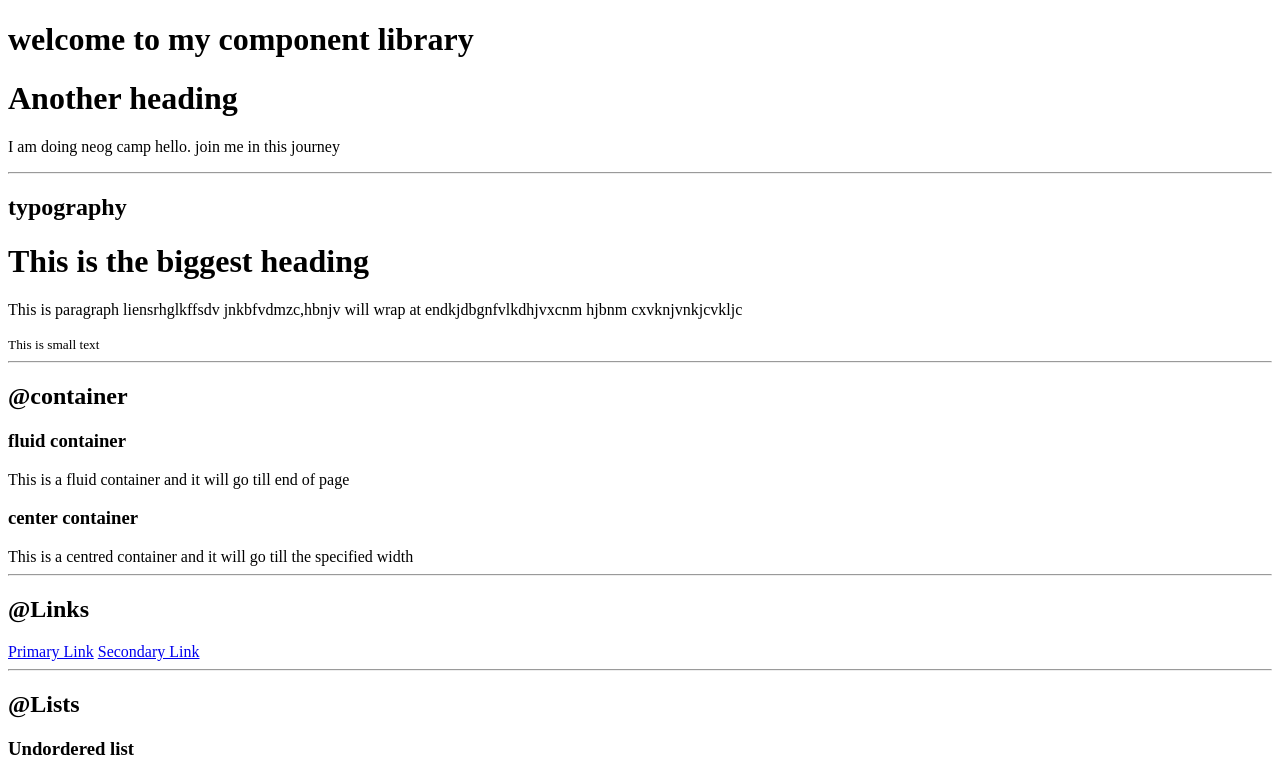
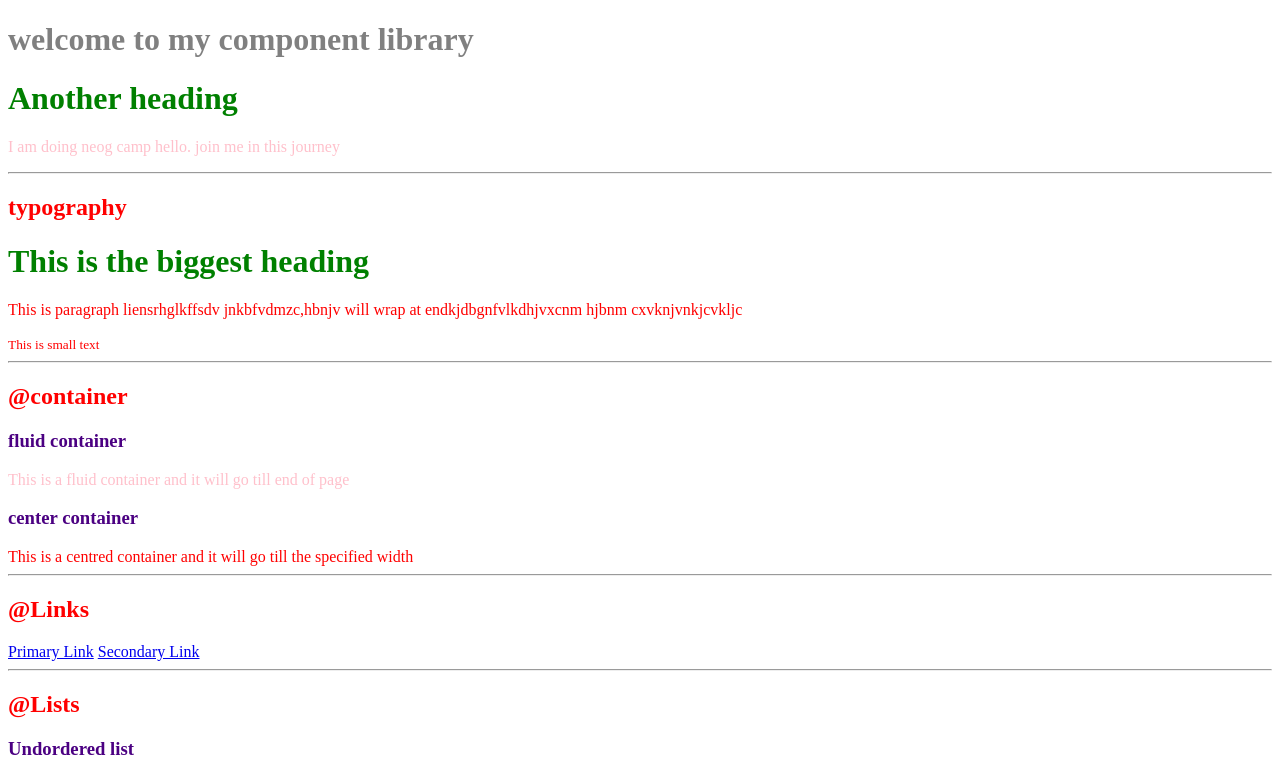
Before and after one commit to sdeb741/neogcamp-lesson-3, a plain HTML site: page index.html in a window 1280 px wide. Shown: the top 775 px of the page. Drawn offline with Linux system fonts and the light colour scheme.

Commit message:
css practice

```diff
--- a/index.html
+++ b/index.html
@@ -5,10 +5,11 @@
     <meta http-equiv="X-UA-Compatible" content="IE=edge">
     <meta name="viewport" content="width=device-width, initial-scale=1.0">
     <title>Document</title>
+    <link href="styles.css" rel="stylesheet" />
 </head>
 <body>
-    <h1>welcome to my component library</h1><h1>Another heading</h1>
-    <p>I am doing neog camp hello. join me in this journey</p>
+    <h1 id="header">welcome to my component library</h1><h1>Another heading</h1>
+    <p class="para">I am doing neog camp hello. join me in this journey</p>
     <hr>
 
 
@@ -21,7 +22,7 @@
     <h2>@container</h2>
 
     <h3>fluid container</h3>
-    <div>This is a fluid container and it will go till end of page</div>
+    <div class="para">This is a fluid container and it will go till end of page</div>
 
     <h3>center container</h3>
     <div>This is a centred container and it will go till the specified width</div>
--- /dev/null
+++ b/styles.css
@@ -0,0 +1,22 @@
+body{
+    color:red
+}
+h1{
+    color:green
+
+}
+h2{
+    color: blue 1px;
+}
+h3{
+    color:indigo
+}
+#header
+{
+    color:gray
+}
+
+.para
+{
+    color:pink
+}
```
